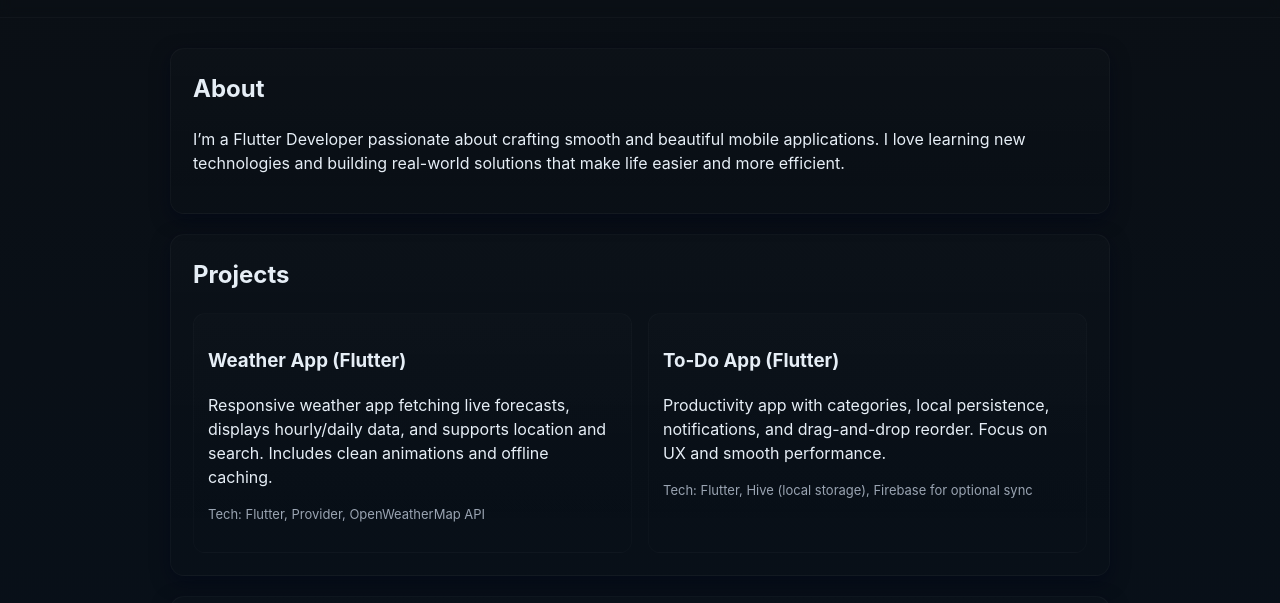
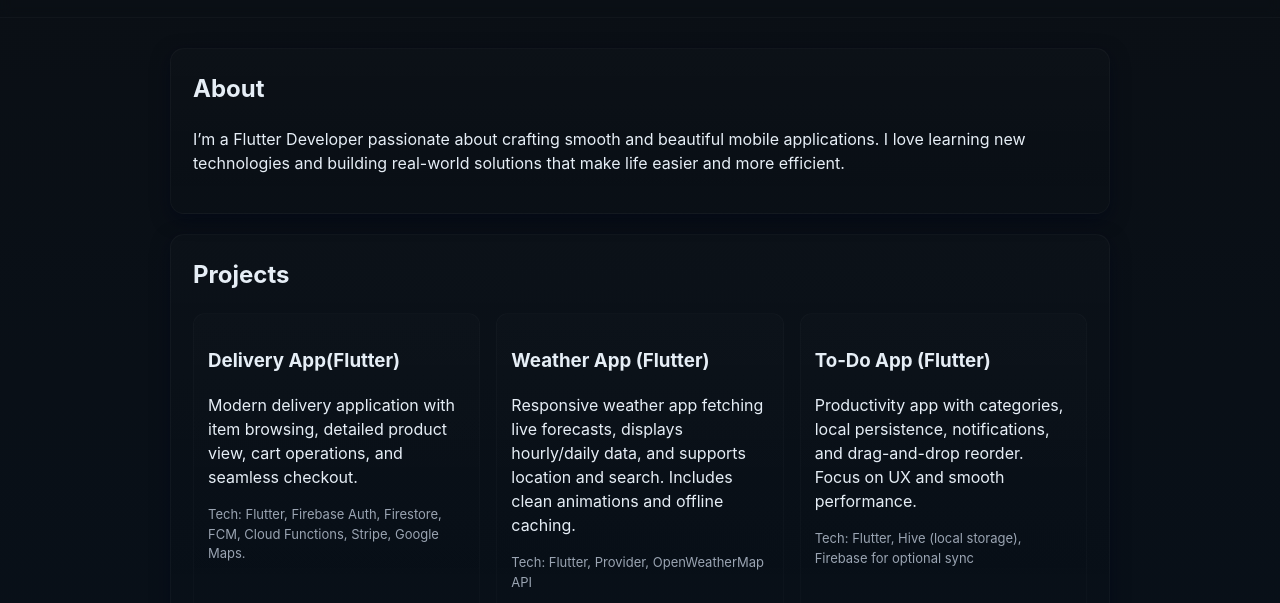
Before and after one commit to Mahfuz64/My_portfolio, a plain HTML site: page index.html in a window 1280 px wide. Shown: the part 197-800 px from the top of the page. Drawn offline with Linux system fonts and the light colour scheme.

Commit message:
Update index.html

```diff
--- a/index.html
+++ b/index.html
@@ -38,6 +38,14 @@
     <section id="projects" class="card">
       <h2>Projects</h2>
       <div class="grid">
+         <article class="project-card">
+          <h3>Delivery App(Flutter)</h3>
+          <p>
+Modern delivery application with item browsing, detailed product view, cart operations, and seamless checkout.
+
+</p>
+          <p class="small">Tech: Flutter, Firebase Auth, Firestore, FCM, Cloud Functions, Stripe, Google Maps.</p>
+        </article>
         <article class="project-card">
           <h3>Weather App (Flutter)</h3>
           <p>Responsive weather app fetching live forecasts, displays hourly/daily data, and supports location and search. Includes clean animations and offline caching.</p>
```
